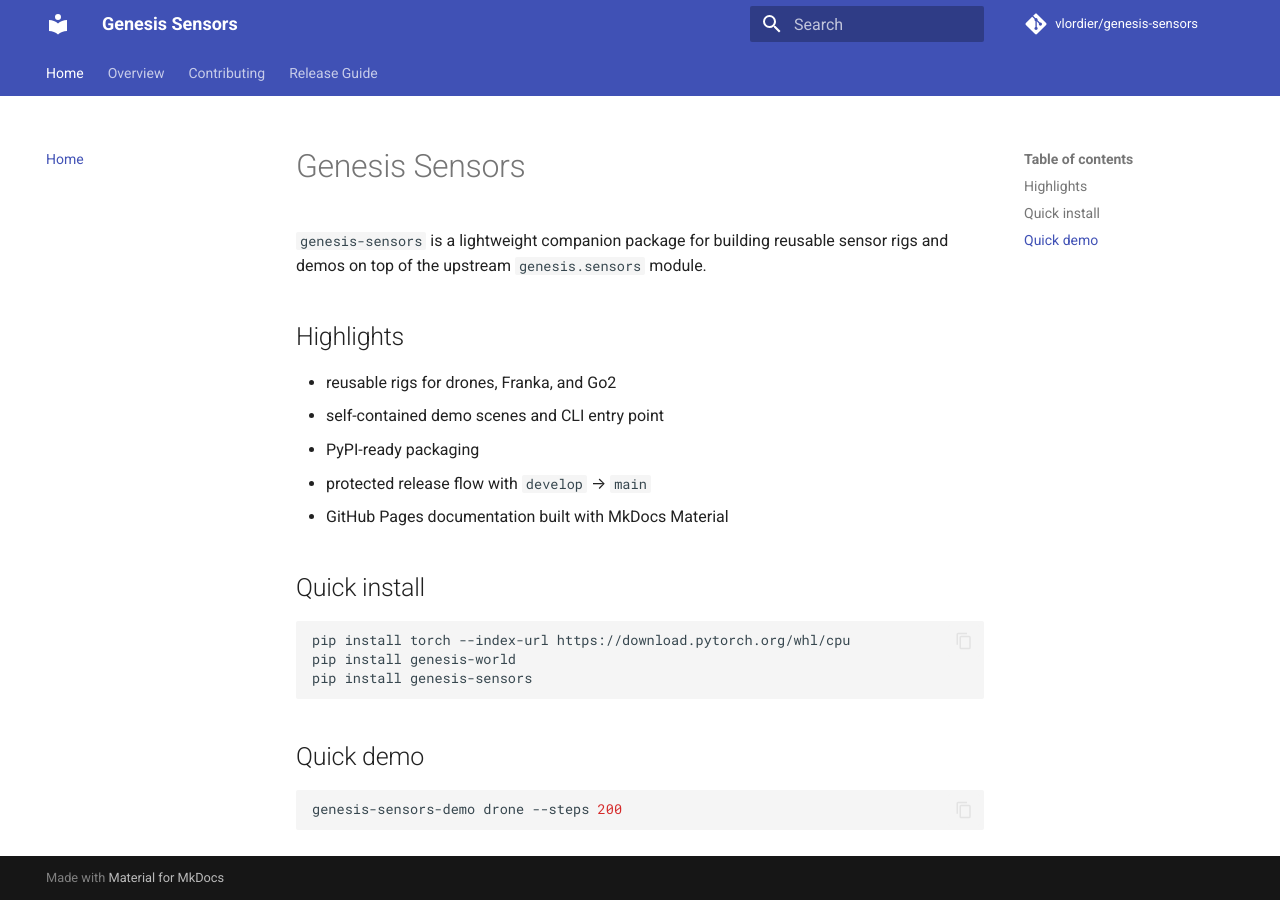
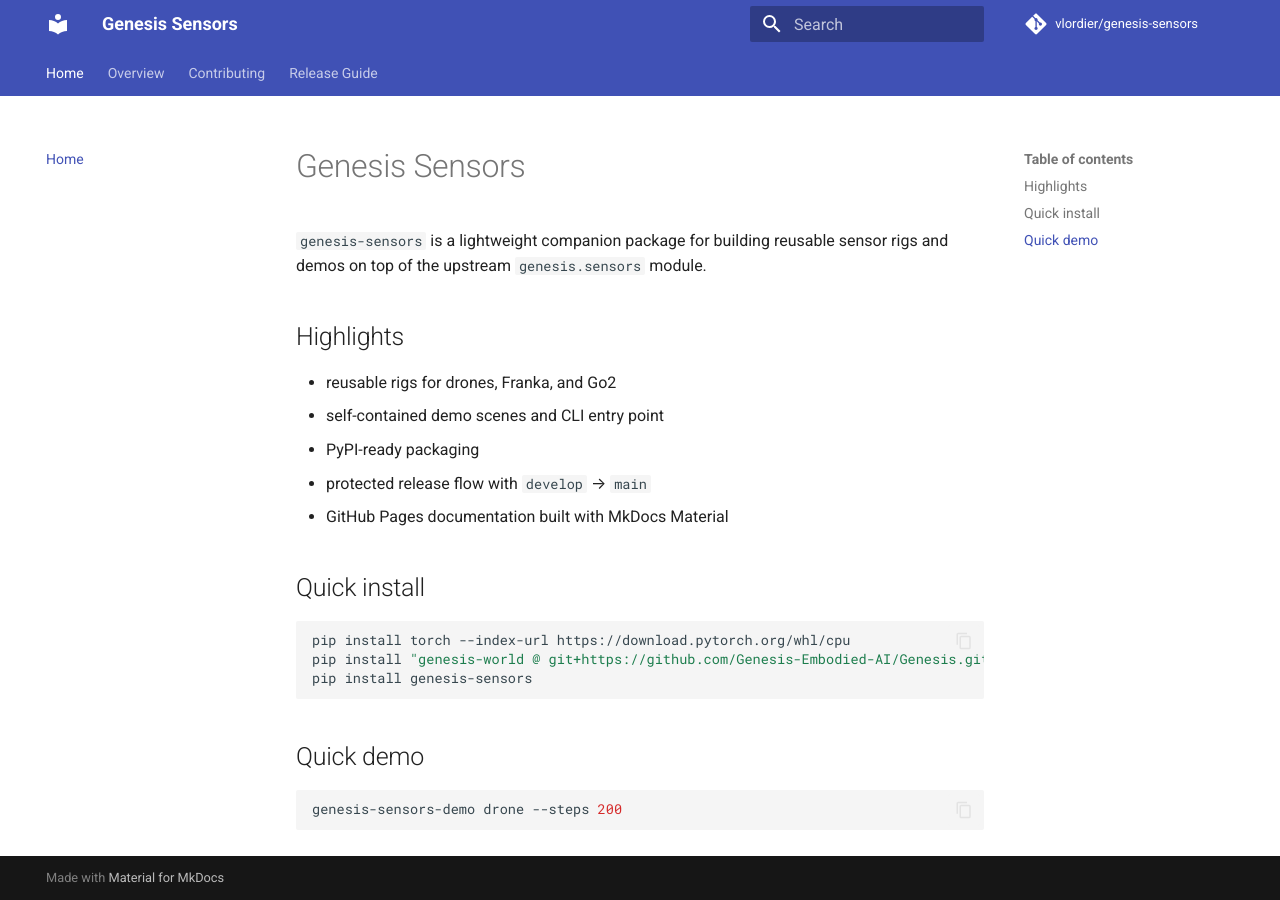
Before and after one commit to vlordier/genesis-sensors, an MkDocs documentation site: the page built from docs/index.md, in a window 1280 px wide. Built offline with MkDocs 1.6.1 and Material for MkDocs 9.7.7, drawn with Linux system fonts in a browser that asks for light colours; comment, search, counter and statistics services are not loaded.

Commit message:
chore(ci): use Genesis sensor branch in CI

````diff
--- a/docs/index.md
+++ b/docs/index.md
@@ -14,7 +14,7 @@
 
 ```bash
 pip install torch --index-url https://download.pytorch.org/whl/cpu
-pip install genesis-world
+pip install "genesis-world @ git+https://github.com/Genesis-Embodied-AI/Genesis.git@copilot/add-external-sensors-to-genesis"
 pip install genesis-sensors
 ```
 
````
Also changed, not shown: README.md (+4 -3 lines), 1 other file.
